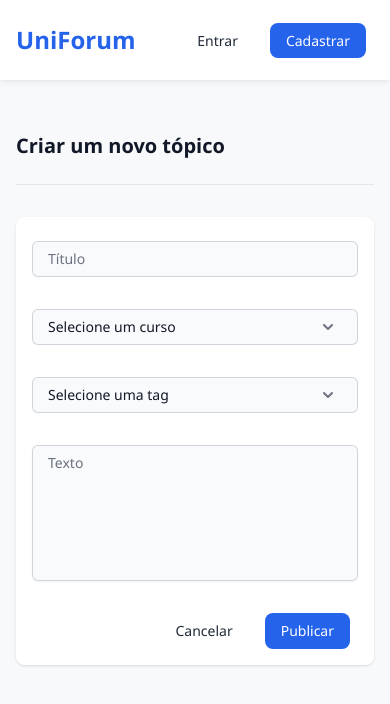
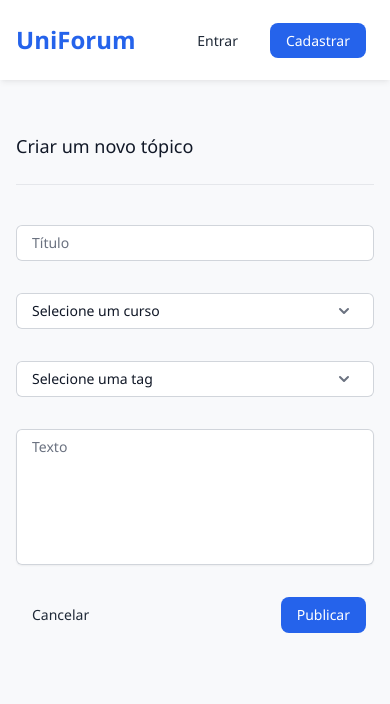
Before and after one commit to felipemdf/UniForum, a Vue app in the folder front-end/: page /topic/create in a window 390 px wide. Shown: the top 704 px of the page. Built offline with nearby package versions, Linux system fonts and the light colour scheme.

Commit message:
style: alterado a estilizacao do formulario em aplicações mobile

```diff
--- a/front-end/src/components/SelectDropdown.vue
+++ b/front-end/src/components/SelectDropdown.vue
@@ -2,7 +2,7 @@
   <div class="relative text-sm text-gray-900">
     <button
       @click="toggleMenu"
-      class="flex items-center justify-between w-full px-4 py-2 md:py-2.5 bg-gray-50 border-0 rounded-md outline-none ring-1 ring-inset ring-gray-300 focus:ring-2 focus:ring-inset focus:ring-indigo-600"
+      class="flex items-center justify-between w-full px-4 py-2 md:py-2.5 bg-white md:bg-gray-50 border-0 rounded-md outline-none ring-1 ring-inset ring-gray-300 focus:ring-2 focus:ring-inset focus:ring-indigo-600"
       type="button"
     >
       {{ defaultText }}
--- a/front-end/src/views/CreateTopicView.vue
+++ b/front-end/src/views/CreateTopicView.vue
@@ -1,12 +1,12 @@
 <template>
   <!-- Title -->
   <div class="pb-6 my-5 border-b border-x-gray-100">
-    <h2 class="text-xl font-semibold leading-7 text-gray-900">Criar um novo tópico</h2>
+    <h2 class="text-lg leading-7 text-gray-900 md:text-xl">Criar um novo tópico</h2>
     <!-- <p class="mt-1 text-sm leading-6 text-gray-600">
       This information will be displayed publicly so be careful what you share.
     </p> -->
   </div>
-  <form class="p-4 mt-8 bg-white border-gray-200 rounded-lg shadow md:p-8">
+  <form class="mt-8 rounded-lg md:shadow md:border-gray-200 md:bg-white md:p-8">
     <!-- Form -->
     <div class="grid grid-cols-1 pb-8 gap-x-6 gap-y-6 sm:grid-cols-6">
       <!-- Title -->
@@ -17,7 +17,7 @@
             required
             type="text"
             placeholder="Título"
-            class="block w-full py-2 pl-4 text-sm text-gray-900 border-0 rounded-md outline-none ring-1 ring-inset ring-gray-300 placeholder:text-gray-500 focus:ring-2 focus:ring-inset focus:ring-indigo-600 sm:leading-6 bg-gray-50"
+            class="block w-full py-2 pl-4 text-sm text-gray-900 bg-white border-0 rounded-md outline-none ring-1 ring-inset ring-gray-300 placeholder:text-gray-500 focus:ring-2 focus:ring-inset focus:ring-indigo-600 sm:leading-6 md:bg-gray-50"
           />
         </div>
       </div>
@@ -48,13 +48,13 @@
             name="about"
             rows="6"
             placeholder="Texto"
-            class="block w-full py-2 pl-4 text-sm text-gray-900 border-0 rounded-md shadow-sm outline-none resize-none ring-1 ring-inset ring-gray-300 placeholder:text-gray-500 focus:ring-2 focus:ring-inset focus:ring-indigo-600 sm:leading-6 bg-gray-50"
+            class="block w-full py-2 pl-4 text-sm text-gray-900 bg-white border-0 rounded-md shadow-sm outline-none resize-none ring-1 ring-inset ring-gray-300 placeholder:text-gray-500 focus:ring-2 focus:ring-inset focus:ring-indigo-600 sm:leading-6 md:bg-gray-50"
           ></textarea>
         </div>
       </div>
     </div>
 
-    <div class="flex items-center justify-end">
+    <div class="flex items-center justify-between md:justify-end">
       <router-link
         to="/"
         class="text-gray-800 hover:bg-gray-100 focus:ring-4 focus:ring-gray-300 font-medium rounded-lg text-sm px-4 md:px-5 py-2 md:py-2.5 mr-4 focus:outline-none"
```
